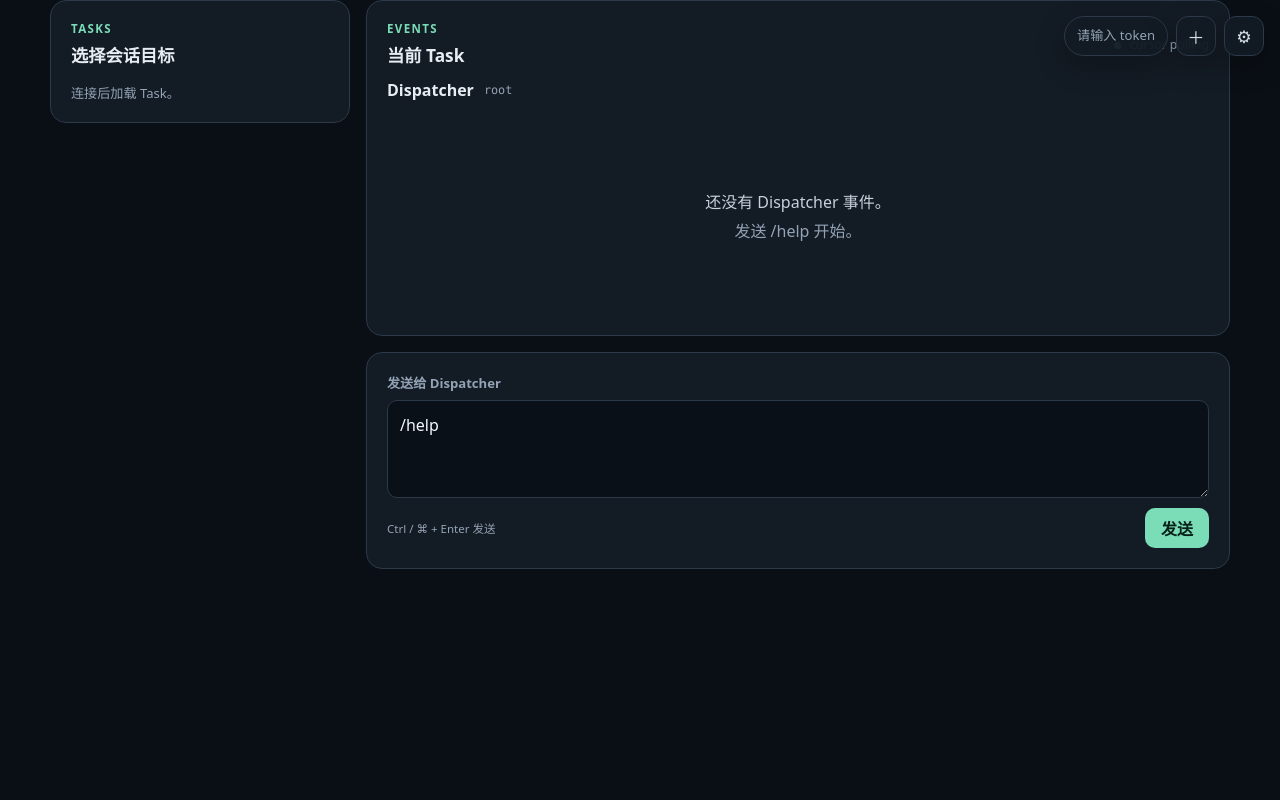
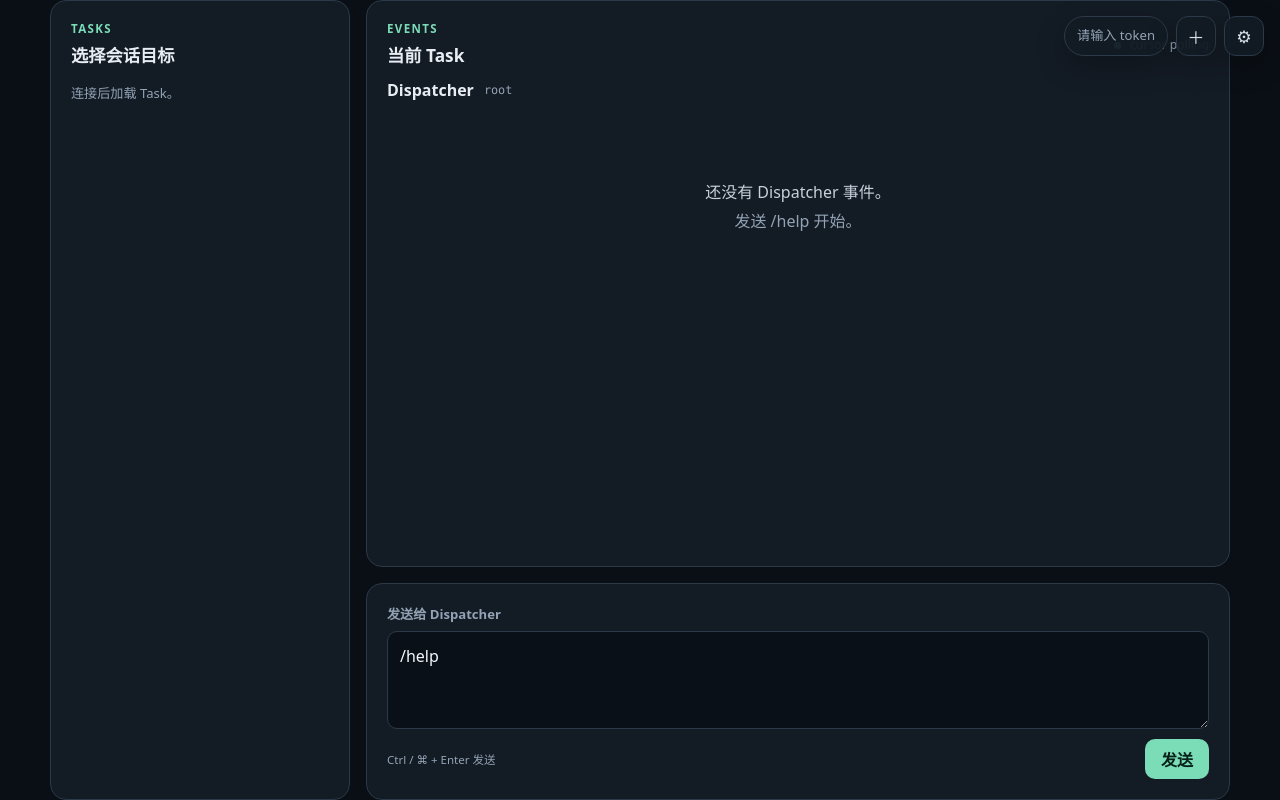
Before and after one commit to WSQS/feishu-dispatcher, a plain HTML site: page feishu_dispatcher/webui/index.html in a window 1280 px wide. Drawn offline with Linux system fonts and the light colour scheme.

Commit message:
fix(webui): 建立 Workspace 视口高度与滚动边界

```diff
--- a/feishu_dispatcher/webui/style.css
+++ b/feishu_dispatcher/webui/style.css
@@ -262,7 +262,6 @@ textarea:focus {
 .task-list {
   display: grid;
   gap: 9px;
-  max-height: calc(100vh - 210px);
   overflow-y: auto;
 }
 
@@ -386,7 +385,6 @@ textarea:focus {
   display: grid;
   gap: 10px;
   min-height: 200px;
-  max-height: 54vh;
   overflow-y: auto;
 }
 
@@ -470,6 +468,64 @@ textarea:focus {
   font-size: 0.72rem;
 }
 
+@media (min-width: 641px) {
+  html,
+  body {
+    height: 100%;
+  }
+
+  body {
+    overflow: hidden;
+  }
+
+  .shell {
+    height: 100%;
+    padding-bottom: 0;
+  }
+
+  .workspace {
+    height: 100%;
+    align-items: stretch;
+  }
+
+  .task-panel {
+    display: grid;
+    grid-template-rows: auto minmax(0, 1fr);
+    min-height: 0;
+    margin-bottom: 0;
+  }
+
+  .task-list {
+    align-content: start;
+    min-height: 0;
+  }
+
+  .conversation-column {
+    display: grid;
+    grid-template-rows: minmax(0, 1fr) auto;
+    min-height: 0;
+    gap: 16px;
+  }
+
+  .timeline-panel {
+    display: grid;
+    grid-template-rows: auto auto minmax(0, 1fr);
+    min-height: 0;
+    margin-bottom: 0;
+  }
+
+  .timelines {
+    min-height: 0;
+    overflow: hidden;
+  }
+
+  .task-timeline {
+    align-content: start;
+    height: 100%;
+    min-height: 0;
+  }
+}
+
 @media (max-width: 640px) {
   .shell {
     padding-top: 64px;
@@ -507,8 +563,8 @@ textarea:focus {
     position: static;
   }
 
-  .task-list {
-    max-height: none;
+  .task-timeline {
+    max-height: 54vh;
   }
 
   .connection-grid .button,
```
Also changed, not shown: 1 other file.
